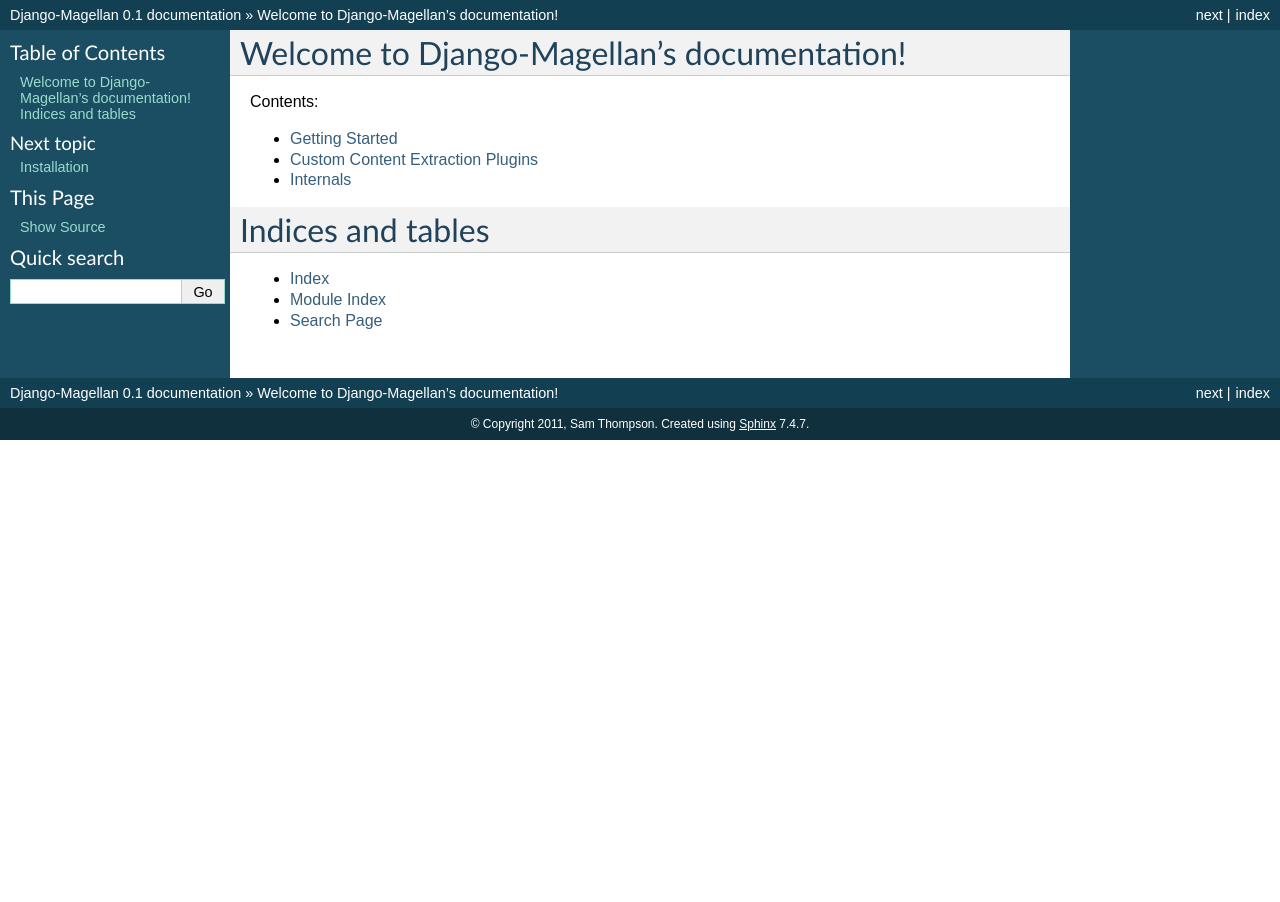
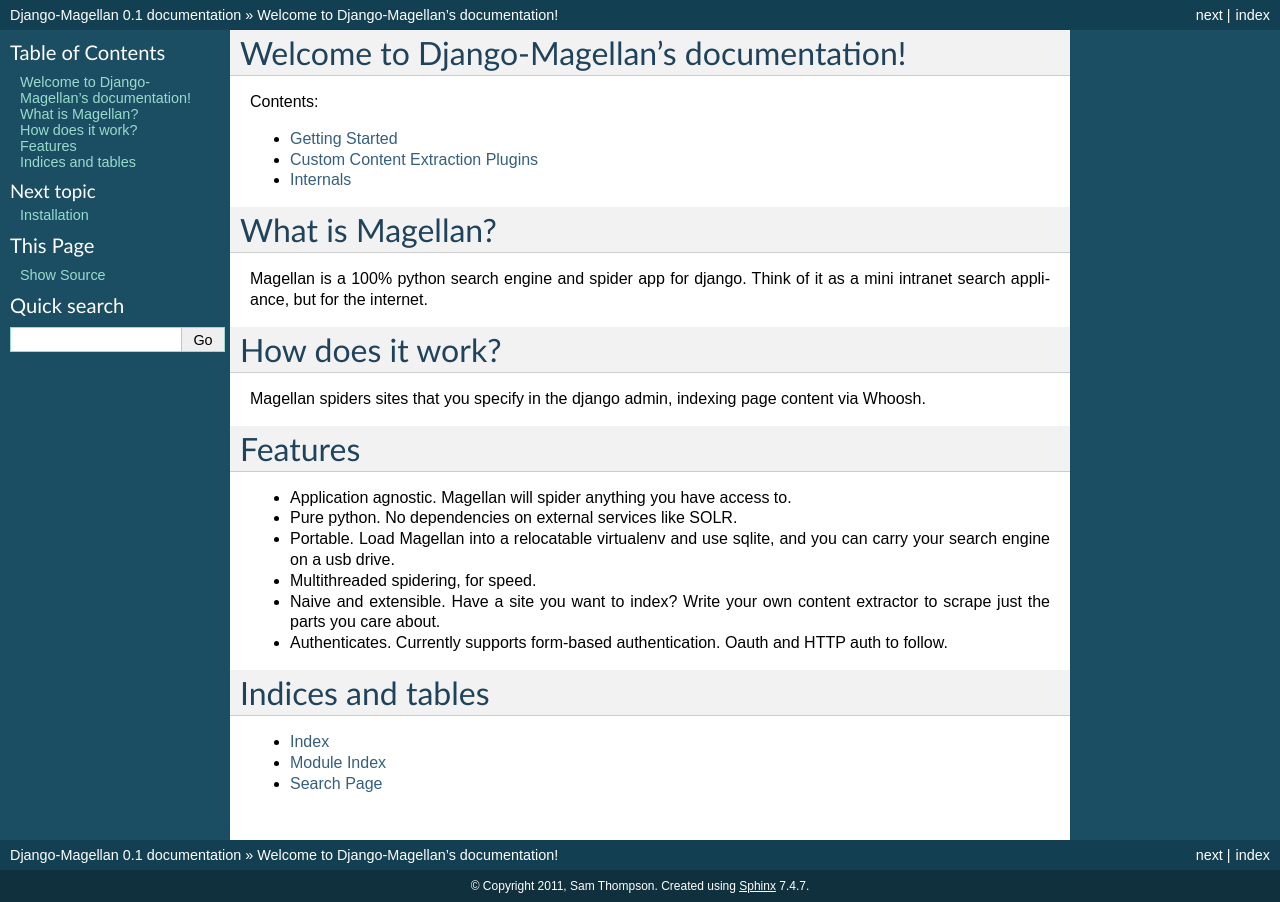
Before and after one commit to georgedorn/django-magellan, a Sphinx documentation site: the page built from docs/index.rst, in a window 1280 px wide. Built offline with Sphinx 7.4.7, drawn with Linux system fonts in a browser that asks for light colours.

Commit message:
Doc tweaks

```diff
--- a/docs/index.rst
+++ b/docs/index.rst
@@ -15,6 +15,25 @@ Contents:
    custom_plugins
    internals
 
+What is Magellan?
+=================
+Magellan is a 100% python search engine and spider app for django.
+Think of it as a mini intranet search appliance, but for the internet.
+
+How does it work?
+=================
+Magellan spiders sites that you specify in the django admin, indexing page content via Whoosh.
+
+Features
+========
+
+* Application agnostic.  Magellan will spider anything you have access to.
+* Pure python.  No dependencies on external services like SOLR.
+* Portable.  Load Magellan into a relocatable virtualenv and use sqlite, and you can carry your search engine on a usb drive.
+* Multithreaded spidering, for speed.
+* Naive and extensible.  Have a site you want to index?  Write your own content extractor to scrape just the parts you care about.
+* Authenticates.  Currently supports form-based authentication.  Oauth and HTTP auth to follow.
+
 Indices and tables
 ==================
 
```
Also changed, not shown: docs/installation.rst (+6 -2 lines).
